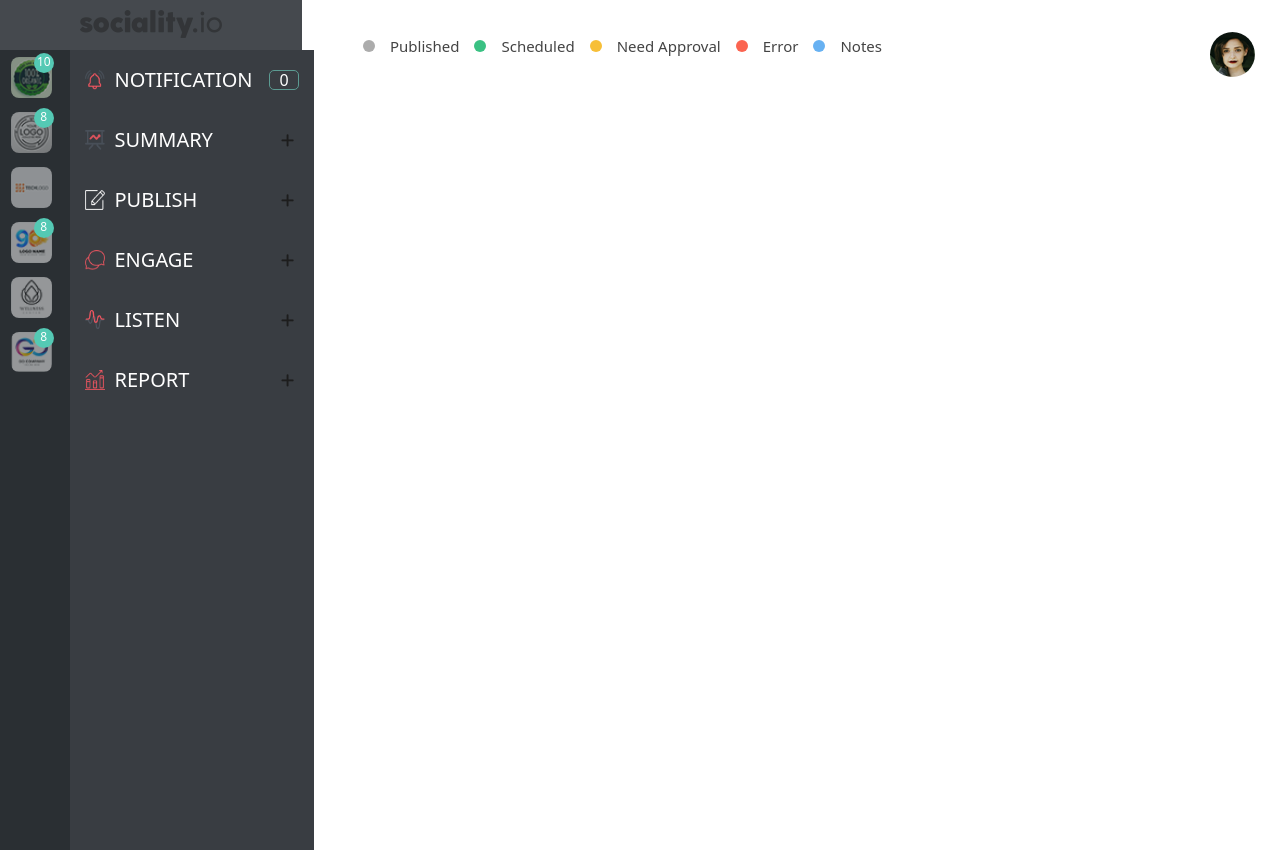
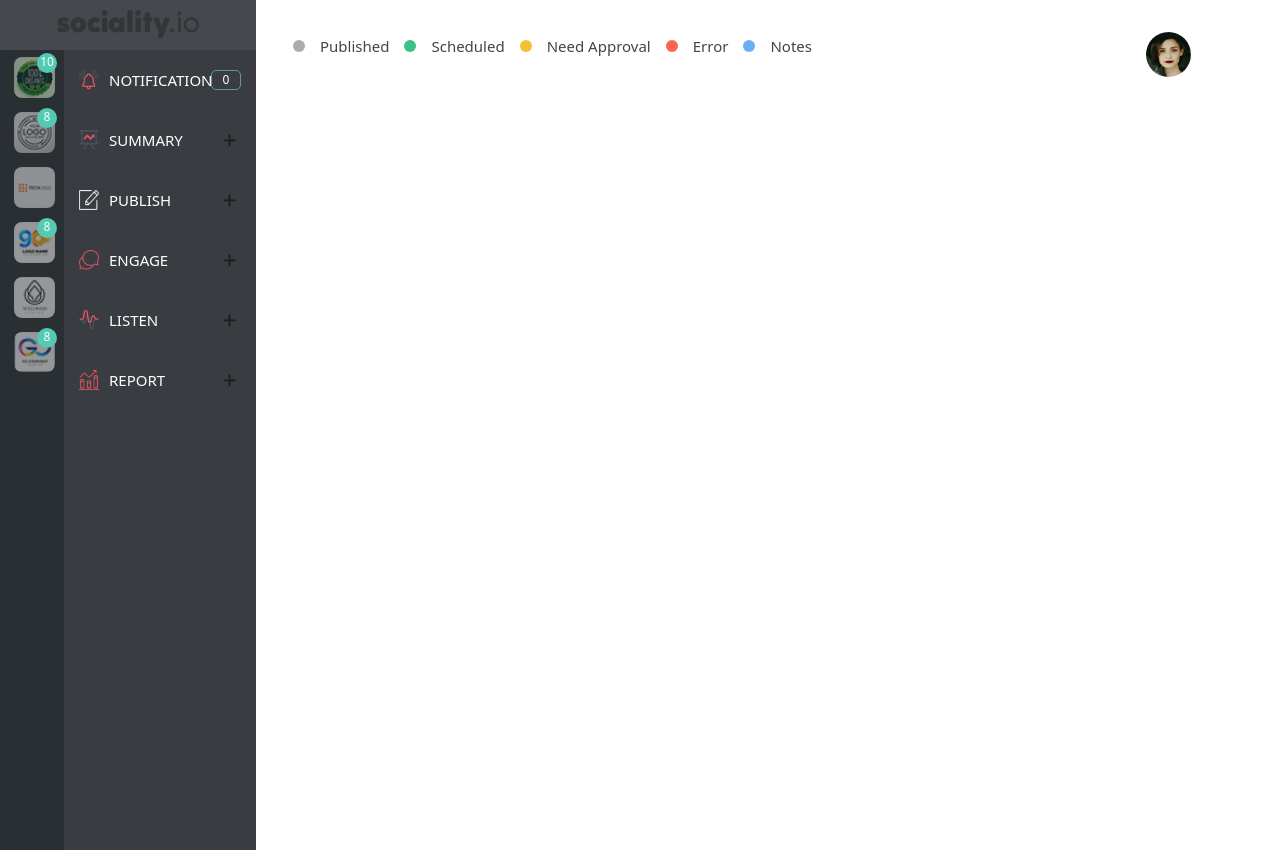
Before and after one commit to AhmedAmin90/sociality-react, a React (Create React App) app: page / in a window 1280 px wide. Built offline with nearby package versions, Linux system fonts and the light colour scheme.

Commit message:
Refactor style for sidebar

```diff
--- a/src/components/Layout.js
+++ b/src/components/Layout.js
@@ -30,14 +30,13 @@ class Layout extends Component {
     render(){
 
         return(
-            <div className="Layout">
-                <div className="row h-100">
 
-                    <div className="Layout-sidebar col-3">
-                        <div className="Layout-sidebar-logo " >
+                <div className="Layout">
+                    <div className="Layout-sidebar-container">
+                    <div className="Layout-sidebar-logo " >
                             <img src={logo}/>
                         </div>
-                        <div className="row h-100 side-bar">
+                        <div className="Layout-sidebar ">
                             <div className="Layout-tabs-area col-3 ">
                                 <Switchingtabs clickedTab={this.handleTabChange} handleNot={this.handleNotification} />
                             </div>
@@ -61,7 +60,7 @@ class Layout extends Component {
                         </div>
                     </div>
                 </div>
-            </div>
+
         )
     }
 }
--- a/src/style/Buttons.css
+++ b/src/style/Buttons.css
@@ -29,7 +29,7 @@
 
 .Button-icon-name span {
     width: 75%;
-    font-size: 20px;
+    font-size: 15px;
     color: white;
     font-weight: 300;
     text-transform: uppercase;
@@ -62,15 +62,13 @@
 
 
 /* List for the button */
-
 .Button-list-show {
     padding: 0 20px 20px 20px;
     color: white;
     text-transform: capitalize;
-    font-size: 18px;
+    font-size: 13px;
     text-align: left;
     background-color: #2A2F33;
-    margin: 0;
 }
 
 .Button-list-show li {
@@ -106,6 +104,7 @@
     display: flex;
     align-items: center;
     justify-content: center;
+    font-size: 12px;
 }
 
 .Button-list-item {
--- a/src/style/Layout.css
+++ b/src/style/Layout.css
@@ -1,15 +1,25 @@
 .Layout {
     overflow:hidden;
+    display: flex;
+    padding: 0;
+    margin: 0;
+}
+
+.Layout-sidebar-container{
+    width: 20%;
 }
 
 .Layout-sidebar-logo {
+    width: 100%;
     height: 50px;
     opacity: 0.9;
     background-color: #31363b;
 }
 
-.side-bar {
+.Layout-sidebar {
     min-height: 100vh;
+    display: flex;
+    height: 100%;
 }
 
 .Layout-sidebar-logo img {
@@ -26,6 +36,9 @@
 
 
 /* Content Area */
+/* .Layout-content-area  {
+    width: 75%;
+} */
 .Layout-profile-img {
     width: 45px;
     height: 45px;
```
